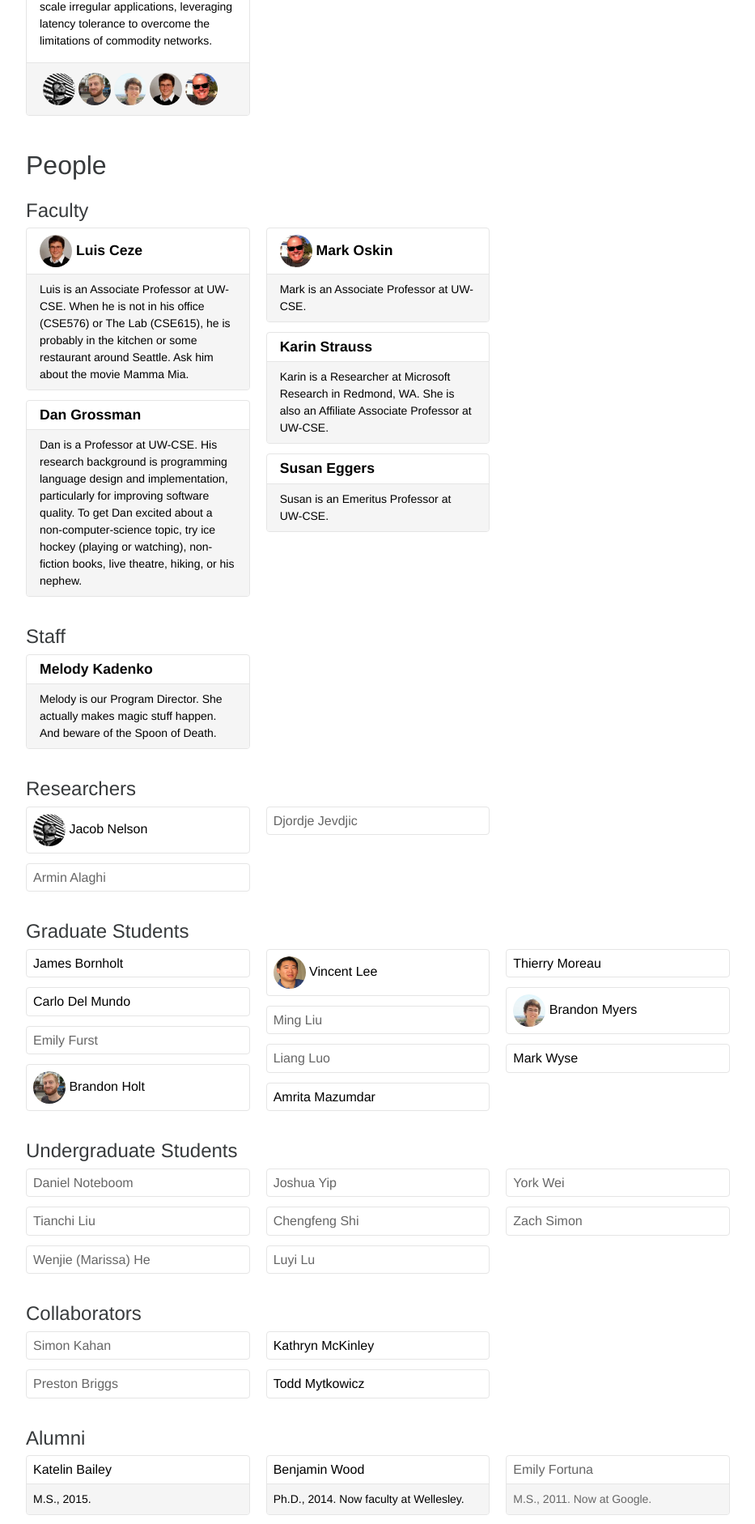
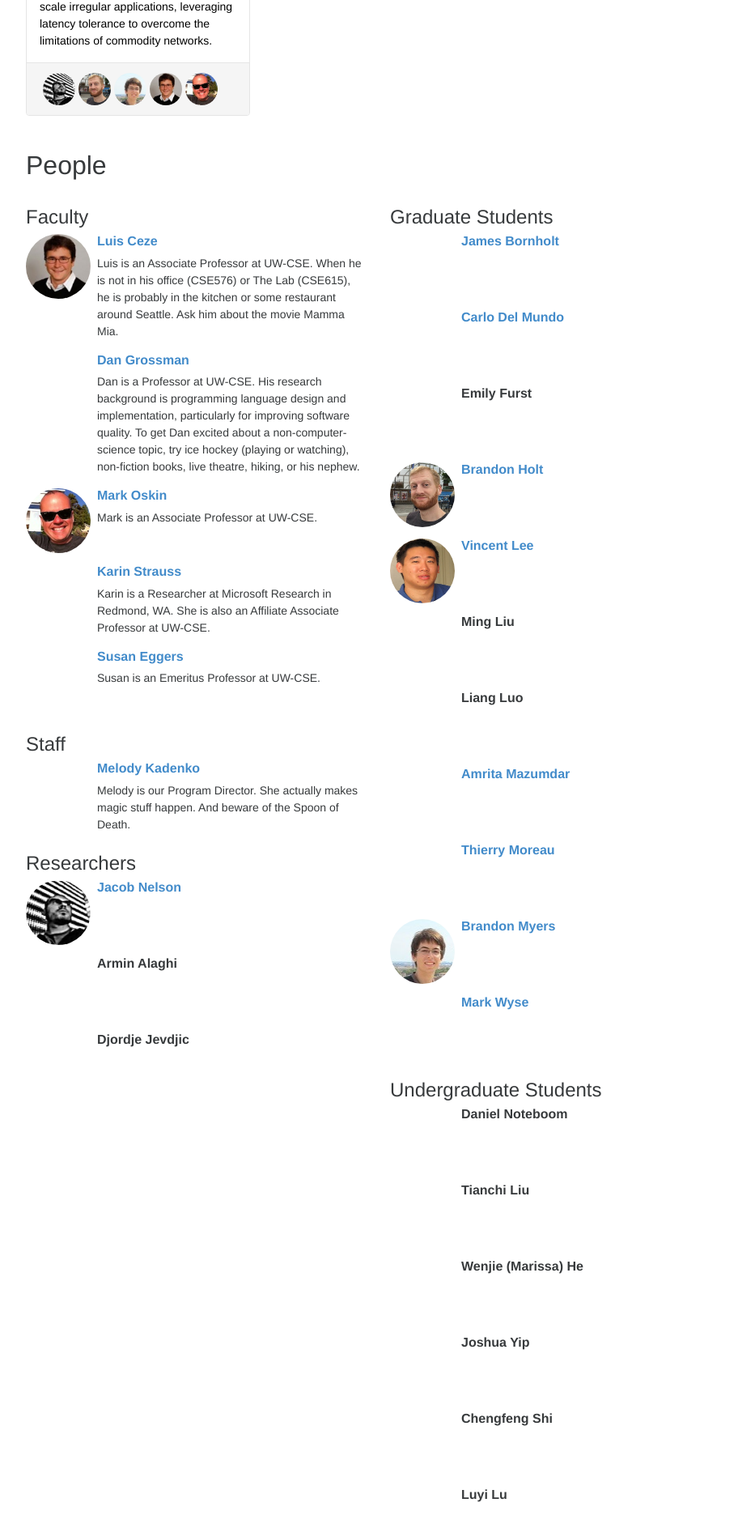
Before and after one commit to uwsampa/sampa-public, a Jekyll site: the page built from index.html, in a window 1280 px wide. Shown: the part 1202-3084 px from the top of the page at 81% size, without its empty margins (173-1106 px from the left). Built offline with Jekyll 4.4.1, drawn with Linux system fonts in a browser that asks for light colours; nearby versions of some CDN libraries; Markdown is read by kramdown in place of the engine named in the settings; some of the changed text lies outside the part shown.

Commit message:
dl-based people list

```diff
--- a/css/sampa.scss
+++ b/css/sampa.scss
@@ -8,11 +8,13 @@ $dark-gray: #222;
 $link-color: #428bca;
 $default-rule: 1px solid $light-gray;
 
+$base-font-size: 14px;
+
 /* Space out content a bit */
 body {
   padding-top: 20px;
   padding-bottom: 20px;
-  font-size: 14px;
+  font-size: $base-font-size;
   font-weight: 300;
 }
 
@@ -91,20 +93,36 @@ a {
     }
 }
 
-ul.people {
-    display: inline;
-    list-style-type: none;
-    padding-left: 0em;
+dl.people {
 
-    li {
-        display: inline;
-        padding: 1em;
+    $profile-size: 5;
 
-        img.profile {
-            width: 2.5rem;
-            height: 2.5rem;
+    img.profile {
+        width: #{$profile-size}rem;
+        height: #{$profile-size}rem;
+    }
+
+    position: relative;
+
+    dt {
+        position: absolute;
+        left: 0;
+//        width: $profile_size rem;
+        min-height: #{$profile-size}rem;
+        height: auto;
+    }
+
+    dd {
+        min-height: #{$profile-size}rem;
+
+        margin-left: #{$profile-size+.5}rem;
+
+        h4 {
+            font-size: 1rem;
+            font-weight: bold;
         }
     }
+
 }
 
 // this is responsible for the small people circles under each project card
--- a/index.html
+++ b/index.html
@@ -84,6 +91,37 @@ notitle: true
 </div>
 
 <h2>People</h2>
+
+<div class="row">
+{% for grp in page.role_groups %}
+    <div class="col-md-6">
+        {% for role in site.roles %}
+        {% if grp contains role.key %}
+            <h3>{{ role.name }}</h3>
+            <dl class="people">
+            {% for item in site.data.people %}
+                {% assign person = item[1] %}
+                {% if person.role == role.key %}
+                <dt>
+                    {% if person.image %}
+                        <img class="img-circle profile" src="{{site.base}}{{person.image}}" />
+                    {% endif %}
+                </dt>
+                <dd>
+                    {% if person.webpage %}<a href="{{ person.webpage |escape }}">{% endif %}
+                    <h4>{{person.display_name}}</h4>
+                    {% if person.webpage %}</a>{% endif %}
+                    {% if person.bio %}<p>{{person.bio}}</p>{% endif %}
+                </dd>
+                {% endif %}
+            {% endfor %}
+            </dl>
+        {% endif %}
+        {% endfor %}
+    </div>
+{% endfor %}
+</div>
+
 {% for role in site.roles %}
     <h3>{{ role.name }}</h3>
     <div class="card-columns">
```
Also changed, not shown: other parts of index.html (+7 -0 lines).
